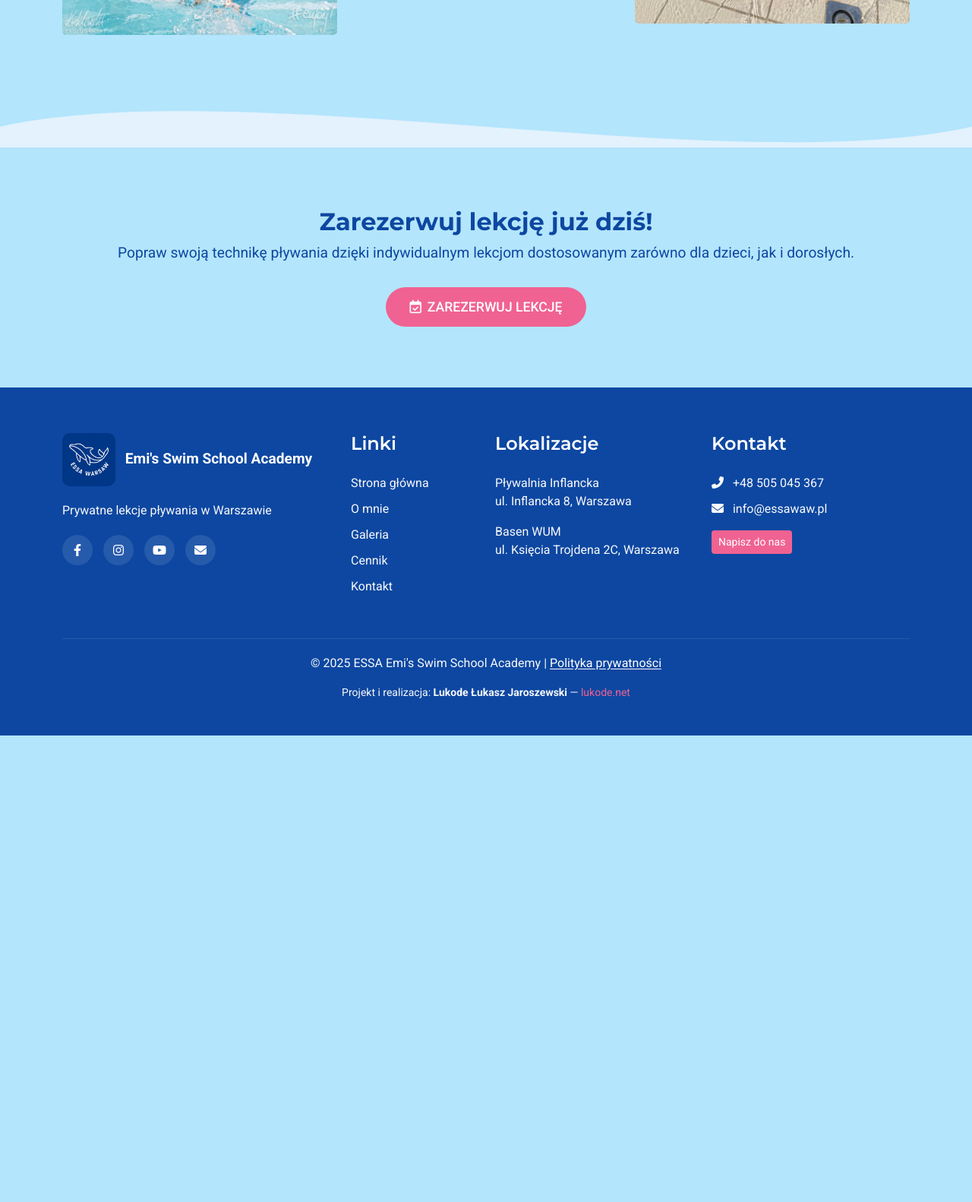
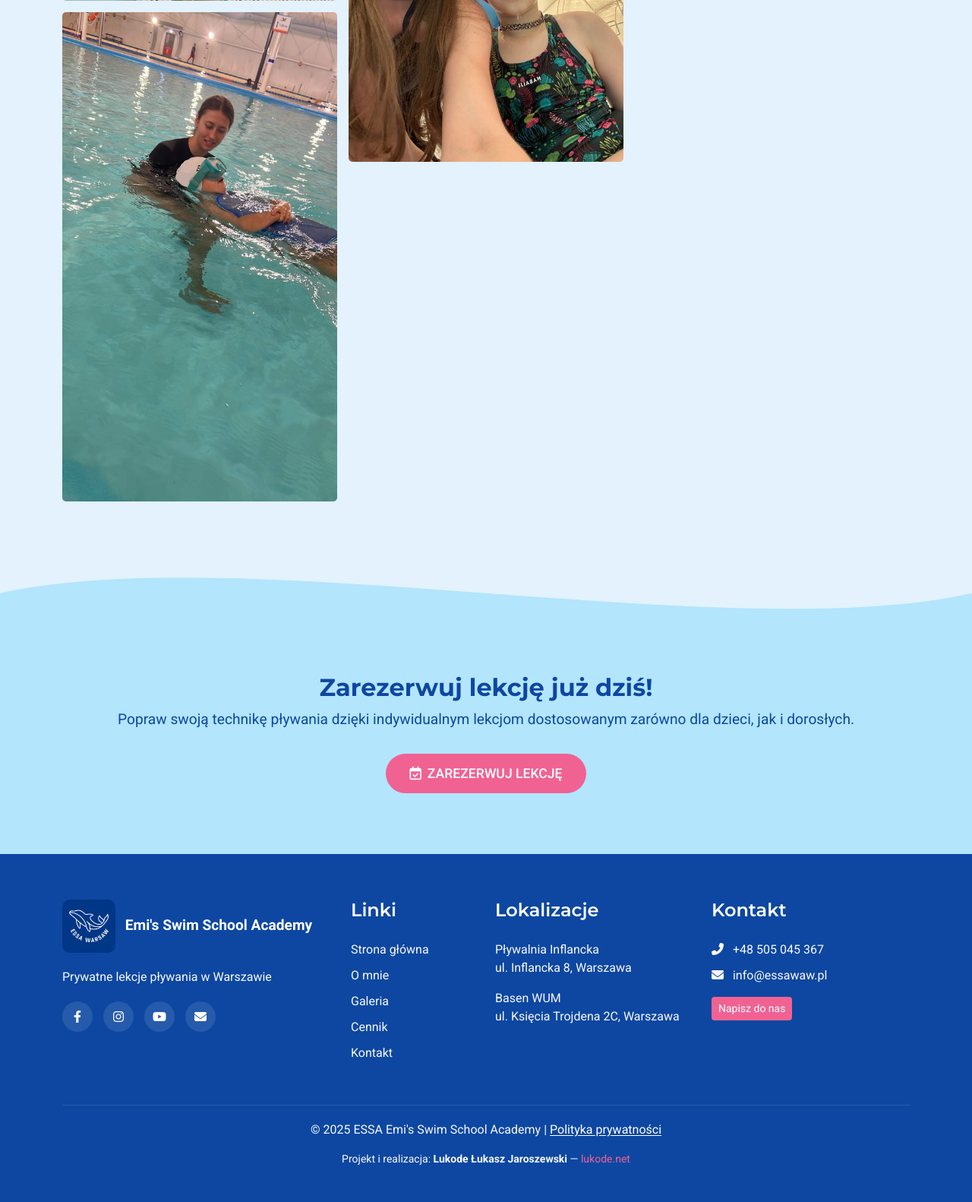
Before and after one commit to LukodeSoftware/ESSA-website, a Flask app: page /gallery in a window 1280 px wide. Shown: the part 2917-4499 px from the top of the page at 76% size. Before the commit the page ends 3885 px from the top, so only its background shows below. Run offline with Flask 3, Linux system fonts and the light colour scheme; some libraries are stand-ins or nearby versions.

Commit message:
feat: divide gallery into two subsections

```diff
--- a/templates/gallery.html
+++ b/templates/gallery.html
@@ -19,21 +19,12 @@
   </svg>
 </div>
 
-<!-- Gallery Section -->
 <section class="section">
     <div class="container">
-        <div class="section-title">
-            <h2>{{ translations['gallery_title'] }}</h2>
-        </div>
-
         <div class="gallery-container">
             <!-- Gallery Items -->
             <div class="gallery-item">
                 <img src="{{ url_for('static', filename='images/Emilka.jpg') }}" alt="Instruktor Pływania Emilia" class="img-fluid">
-            </div>
-
-            <div class="gallery-item">
-                <img src="{{ url_for('static', filename='images/nauka-plywania-dziecko.jpg') }}" alt="Nauka Pływania dla Dzieci" class="img-fluid">
             </div>
 
             <div class="gallery-item">
@@ -58,14 +49,6 @@
 
             <div class="gallery-item">
                 <img src="{{ url_for('static', filename='images/Emilia-termy-malta.jpg') }}" alt="Instruktor Emilia na zawodach pływackich" class="img-fluid">
-            </div>
-
-            <div class="gallery-item">
-                <img src="{{ url_for('static', filename='images/nauka-plywania-z-Emilia.jpg') }}" alt="Nauka pływania" class="img-fluid">
-            </div>
-
-            <div class="gallery-item">
-                <img src="{{ url_for('static', filename='images/IMG_3046.jpg') }}" alt="Instruktor Emilia z uczniem" class="img-fluid">
             </div>
 
             <div class="gallery-item">
@@ -109,6 +92,38 @@
   </svg>
 </div>
 
+<!-- Gallery Section -->
+<section class="section bg-light-blue">
+    <div class="container">
+        <div class="section-title">
+            <h2>{{ translations['gallery_lessons_title'] }}</h2>
+        </div>
+
+        <div class="gallery-container">
+            <!-- Gallery Items -->
+
+            <div class="gallery-item">
+                <img src="{{ url_for('static', filename='images/nauka-plywania-dziecko.jpg') }}" alt="Nauka Pływania dla Dzieci" class="img-fluid">
+            </div>
+
+            <div class="gallery-item">
+                <img src="{{ url_for('static', filename='images/nauka-plywania-z-Emilia.jpg') }}" alt="Nauka pływania" class="img-fluid">
+            </div>
+
+            <div class="gallery-item">
+                <img src="{{ url_for('static', filename='images/IMG_3046.jpg') }}" alt="Instruktor Emilia z uczniem" class="img-fluid">
+            </div>
+        </div>
+    </div>
+</section>
+
+
+<div class="wave-divider wave-divider-dark">
+  <svg viewBox="0 20 1440 60" xmlns="http://www.w3.org/2000/svg" preserveAspectRatio="none">
+    <path fill="#B3E5FC" d="M0,50 C360,-30 1080,130 1440,50 L1440,100 L0,100 Z"></path>
+  </svg>
+</div>
+
 <!-- CTA Section -->
 <section class="booking-section section">
     <div class="container">
--- a/translations.py
+++ b/translations.py
@@ -67,6 +67,7 @@
 
             # Gallery
             'gallery_title': "Gallery",
+            'gallery_lessons_title': "Lessons",
             'gallery_subtitle': "Images from our lessons, competitions, and trainings",
 
             # About Me
@@ -308,6 +309,7 @@
 
             # Gallery
             'gallery_title': "Galeria",
+            'gallery_lessons_title': "Zajęcia",
             'gallery_subtitle': "Zdjęcia z naszych lekcji, zawodów i treningów",
 
             # About Me
```
